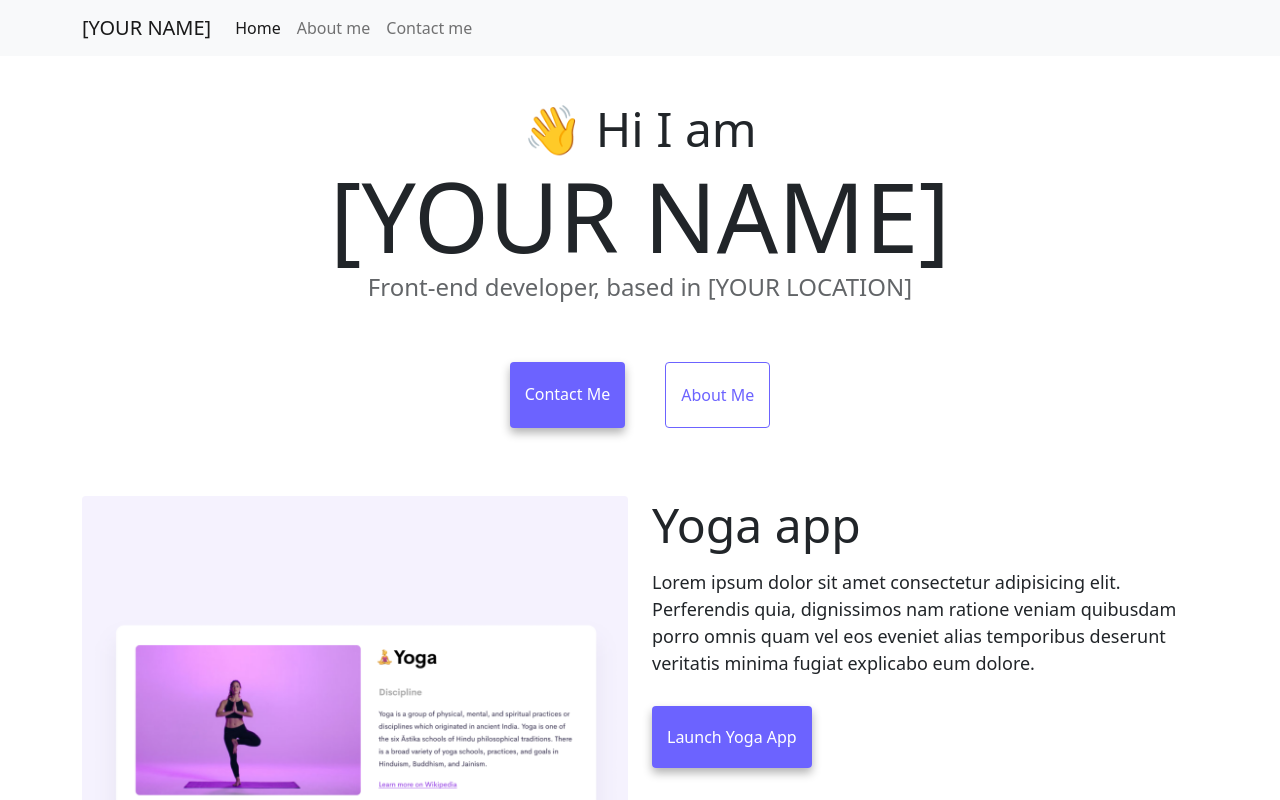
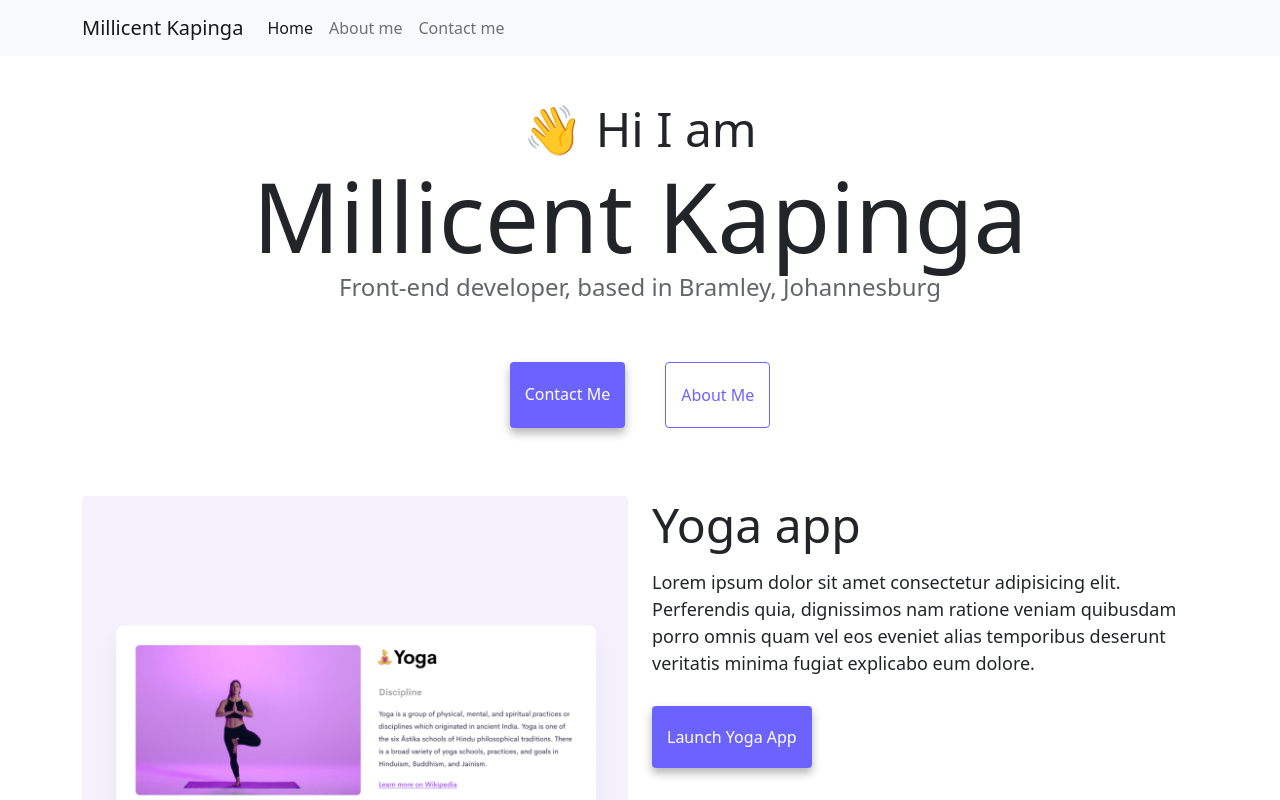
Before and after one commit to Millykapy/advanced-tools-homework-challenge-forked, a website: page Homework/index.html in a window 1280 px wide. Shown: the top 800 px of the page. Drawn offline with nearby package versions, Linux system fonts and the light colour scheme.

Commit message:
making my code SEO friendly

```diff
--- a/Homework/index.html
+++ b/Homework/index.html
@@ -4,7 +4,7 @@
     <meta charset="UTF-8" />
     <meta http-equiv="X-UA-Compatible" content="IE=edge" />
     <meta name="viewport" content="width=device-width, initial-scale=1.0" />
-    <title>[YOUR NAME]</title>
+    <title>My potfolio coded by-Millicent Kapinga</title>
     <link
       href="https://cdn.jsdelivr.net/npm/bootstrap@5.0.0-beta2/dist/css/bootstrap.min.css"
       rel="stylesheet"
@@ -17,11 +17,15 @@
       crossorigin="anonymous"
     ></script>
     <link rel="stylesheet" href="style.css" />
+    <meta
+      name="My potfolio coded by Millicent from Johannesburg"
+      content="learn about my coding skills "
+    />
   </head>
   <body>
     <nav class="navbar navbar-expand-lg navbar-light bg-light fixed-top">
       <div class="container">
-        <a class="navbar-brand" href="index.html">[YOUR NAME]</a>
+        <a class="navbar-brand" href="index.html">Millicent Kapinga</a>
         <button
           class="navbar-toggler"
           type="button"
@@ -51,8 +55,10 @@
       </div>
     </nav>
     <h2 class="text-center">👋 Hi I am</h2>
-    <h1 class="text-center">[YOUR NAME]</h1>
-    <h3 class="text-center">Front-end developer, based in [YOUR LOCATION]</h3>
+    <h1 class="text-center">Millicent Kapinga</h1>
+    <h3 class="text-center">
+      Front-end developer, based in Bramley, Johannesburg
+    </h3>
     <div class="navigation-links mb-5">
       <a href="about.html#contact" class="primary-link">Contact me</a>
       <a href="about.html" class="secondary-link">About me</a>
```
Also changed, not shown: Homework/about.html (+4 -0 lines).
